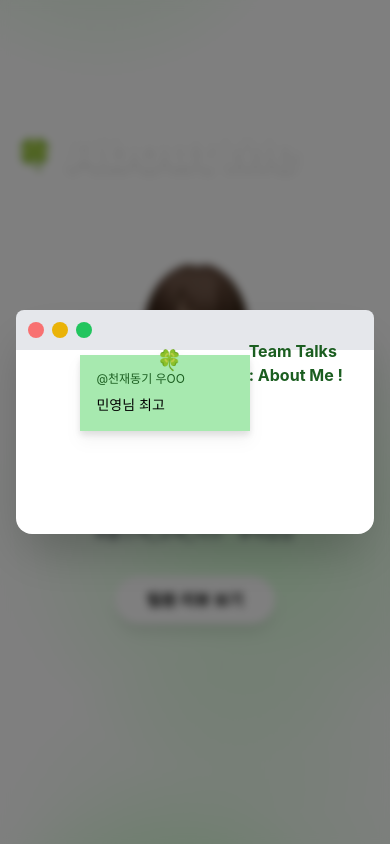
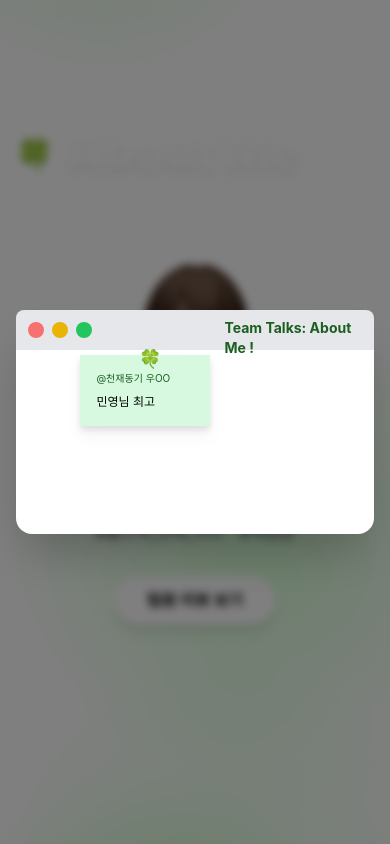
Before and after one commit to my2min0/portfolio, a React (Create React App) app: page / in a window 390 px wide. Both pictures are taken after a click on the button "팀원 리뷰 보기". Shown: the part 844-1688 px from the top of the page. Built offline with nearby package versions, Linux system fonts and the light colour scheme; the HTML template or start-up script is replaced by a standard one.

Commit message:
일단 모바일 / 작은 창 / 큰 창 맞추긴 했는데,,, 쩝,,,,

```diff
--- a/src/components/sections/TeamReviewModal.js
+++ b/src/components/sections/TeamReviewModal.js
@@ -30,14 +30,16 @@ const TeamReviewModal = ({ isOpen, onClose }) => {
                                 </svg>
                             </div>
                         </div>
+                        {/* 팀원 리뷰 타이틀 */}
+                        <p className="absolute left-[56%] top-[3.3%] text-sm sm:top-[2.5%] sm:text-base md:left-[65%] md:top-[1.5%] md:text-xl font-bold text-[#1B5E20] mb-4">Team Talks: About Me !</p>
                     </div>
                 </div>
 
-                <p className="absolute top-[13%] left-[65%] md:top-[10%] text-md md:text-2xl font-bold text-[#1B5E20] mb-4">Team Talks<br/>: About Me !</p>
-                <div className="absolute top-[20%] md:top-[15%] left-[18%] bg-[#A7E9AF] w-[170px] md:w-[190px] drop-shadow-lg p-4">
-                    <p className="absolute text-xl md:text-2xl top-[-12%] md:top-[-15%] left-[45%]">🍀</p>
-                    <p className="text-xs md:text-sm text-[#1B5E20] mb-2">@천재동기 우OO</p>
-                    <p className="text-sm md:text-base">민영님 최고<br/></p>
+                {/* 팀원 리뷰 메인 공간 */}
+                <div className="absolute top-[20%] md:top-[15%] left-[18%] bg-[#D7F9DF] w-[130px] md:w-[190px] drop-shadow-lg p-4">
+                    <p className="absolute text-lg md:text-2xl top-[-14%] md:top-[-15%] left-[45%]">🍀</p>
+                    <p className="text-[10px] md:text-sm text-[#1B5E20] mb-2">@천재동기 우OO</p>
+                    <p className="text-xs md:text-base">민영님 최고<br/></p>
                 </div>
 
             </div>
```
